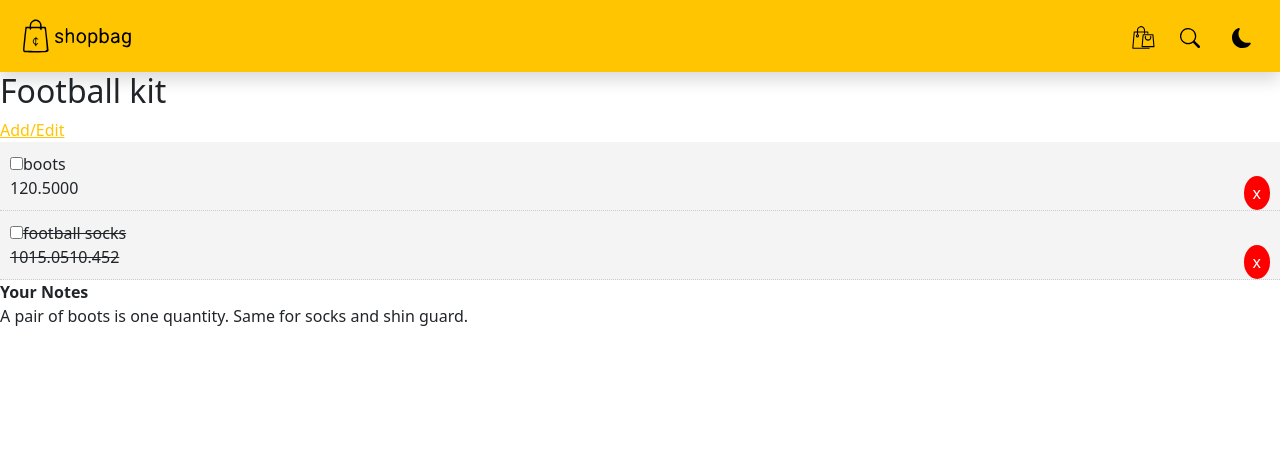
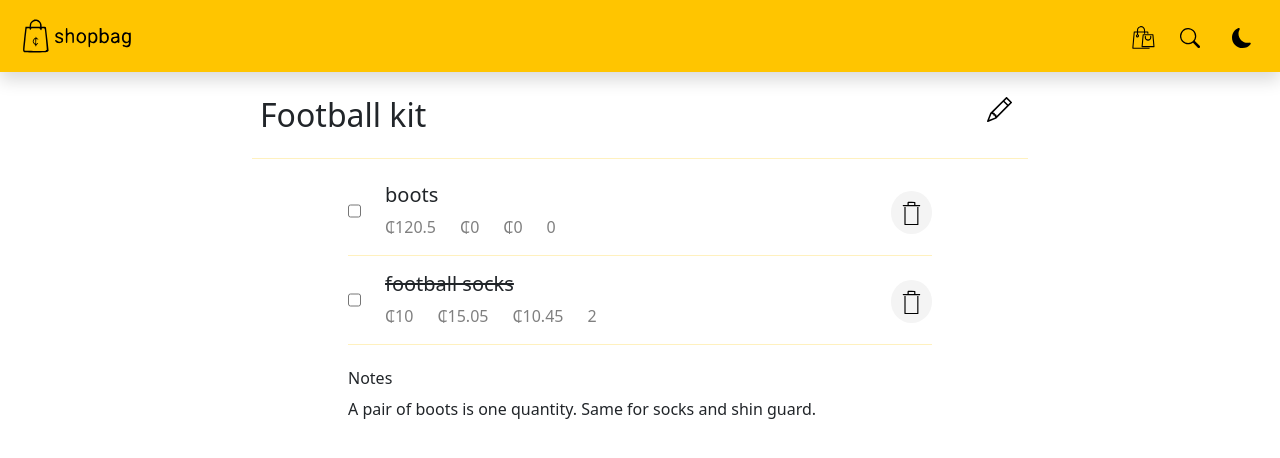
Before and after one commit to GuyTito/shopbag, a Vue app: page /bag/1 in a window 1280 px wide. Shown: the top 458 px of the page. Built offline with nearby package versions, Linux system fonts and the light colour scheme.

Commit message:
styling
styling

```diff
--- a/src/assets/style/_style.scss
+++ b/src/assets/style/_style.scss
@@ -36,3 +36,7 @@
   border-radius: 50px;
   text-align: center;
 }
+
+hr{
+  height: 2px; width:100%; margin:0
+}
--- a/src/components/BagList.vue
+++ b/src/components/BagList.vue
@@ -49,7 +49,5 @@ a:hover, a:focus {
     overflow: hidden;
 }
 
-hr{
-    height: 2px; width:100%; margin:0
-}
+
 </style>
--- a/src/components/Item.vue
+++ b/src/components/Item.vue
@@ -1,13 +1,28 @@
 <template>
-    <div :class="{'is-purchased': item.purchased}" class="item">
-        <input type="checkbox" @change="markPurchased">
-        <span>{{item.item_name}} </span>
+  <div class="d-flex justify-content-between">
     <div>
-            <span>{{item.budget_price}} </span>
-            <span>{{item.market_price}} </span>
-            <span>{{item.bought_price}} </span>
-            <span>{{item.quantity}}</span>
-            <button @click="$emit('del-item', item.item_id)" class="del">x</button>
+      <input
+        type="checkbox"
+        @change="markPurchased"
+        class="float-start mt-3 form-check"
+      />
+      <div class="float-start mx-4">
+        <div :class="{ 'is-purchased': item.purchased }">
+          <h5>{{ item.item_name }}</h5>
+        </div>
+        <div class="text-black-50">
+          <span>₵{{ item.budget_price }} </span>
+          <span class="ms-4">₵{{ item.market_price }} </span>
+          <span class="ms-4">₵{{ item.bought_price }} </span>
+          <span class="ms-4">{{ item.quantity }}</span>
+        </div>
+      </div>
+    </div>
+
+    <div class="mt-2">
+      <div @click="$emit('del-item', item.item_id)" class="bg-secondary rounded-circle p-2" >
+        <img src="@/assets/icons/bin.svg" alt="trash" height="25" width="25" />
+      </div>
     </div>
   </div>
 </template>
@@ -16,32 +31,19 @@
 export default {
   name: "Item",
   props: ["item"],
-    methods:{
-        markPurchased(){
-            this.item.purchased = !this.item.purchased
-        }
-    }
-}
+  methods: {
+    markPurchased() {
+      this.item.purchased = !this.item.purchased;
+    },
+  },
+};
 </script>
 
 <style scoped>
-    .item{
-        background: #f4f4f4;
-        padding: 10px;
-        border-bottom: 1px #ccc dotted;
-    }
 .is-purchased {
   text-decoration: line-through;
 }
-    .del {
-        background: #ff0000;
-        color: #fff;
-        border: none;
-        padding: 5px 9px;
-        border-radius: 50%;
-        cursor: pointer;
-        float: right;
-    }
+
 /* @media (prefers-color-scheme: dark) {
         .item {
             color: #eee;
--- /dev/null
+++ b/src/components/Subheading.vue
@@ -0,0 +1,23 @@
+<template>
+  <div class="d-flex justify-content-between mb-2">
+      <div class="mx-2">{{heading}}</div>
+      <router-link class="mx-3" to="`/${where}`">
+        <img
+          src="`@/assets/icons/${icon}.svg`"
+          alt={{icon}}
+          height="25"
+          width="25"
+        />
+      </router-link>
+    </div>
+</template>
+
+<script>
+export default {
+    props: ["<h2>heading</h2>", "where", "icon"]
+}
+</script>
+
+<style>
+
+</style>
--- a/src/views/BagPage.vue
+++ b/src/views/BagPage.vue
@@ -1,13 +1,30 @@
 <template>
-<!-- list of items -->
-  <div>
-    <h2> {{bag.bag_name}} </h2>
-    <router-link :to="`/edit/${bag.bag_id}`">Add/Edit</router-link>
+  <!-- list of items -->
+  <div class="container-fluid mt-4 page-head">
+    <div class="d-flex justify-content-between mb-2">
+      <h2 class="mx-2">{{ bag.bag_name }}</h2>
+      <router-link :to="`/edit/${bag.bag_id}`" class="mx-3">
+        <img
+          src="@/assets/icons/pencil.svg"
+          alt="edit"
+          height="25"
+          width="25"
+        />
+      </router-link>
+    </div>
 
-    <div v-for="item in bag.items" :key="item.item_id">
-      <Item :item="item" @del-item="removeItem" />
+    <hr class="bg-primary" />
+
+    <div class="v-center  p-2">
+      <div v-for="item in bag.items" :key="item.item_id">
+        <Item :item="item" @del-item="removeItem" />
+        <hr class="bg-primary" />
+      </div>
+      <div class="mt-4">
+        <h6>Notes</h6>
+        {{ bag.comment }}
+      </div>
     </div>
-    <p> <b>Your Notes</b> <br> {{bag.comment}} </p>
   </div>
 </template>
 
@@ -15,32 +32,31 @@
 // import ShoppingItems from "../components/ShoppingItems";
 // import AddItem from "../components/AddItem";
 import Item from "../components/Item";
-
+import Subheading from "../components/Subheading.vue";
 
 export default {
-  name: 'BagPage',
-  components: {Item },
-  data(){
+  name: "BagPage",
+  components: { Item, Subheading },
+  data() {
     return {
-      bagId: this.$route.params.id
-    }
+      bagId: this.$route.params.id,
+    };
   },
   computed: {
-    bag(){
-      return this.$store.getters.getBag(this.bagId)
-    }
+    bag() {
+      return this.$store.getters.getBag(this.bagId);
+    },
   },
-  methods:{
+  methods: {
     removeItem(itemId) {
-      this.$store.dispatch('removeItem', {
+      this.$store.dispatch("removeItem", {
         bagId: this.bagId,
-        itemId: itemId
-      })
-    }
-  }
-}
+        itemId: itemId,
+      });
+    },
+  },
+};
 </script>
 
 <style scoped>
-
 </style>
--- a/src/views/BagsPage.vue
+++ b/src/views/BagsPage.vue
@@ -2,7 +2,7 @@
   <div class="container-fluid mt-4 page-head">
     <div class="d-flex justify-content-between mb-2">
       <div class="mx-2">Your Shopping Bags</div>
-      <router-link class="mx-3" to="/add">
+      <router-link to="/add" class="mx-3">
         <img
           src="@/assets/icons/add.svg"
           alt="add"
@@ -12,7 +12,7 @@
       </router-link>
     </div>
 
-    <hr style="height: 2px; width: 100%; margin: 0" class="bg-primary" />
+    <hr class="bg-primary" />
 
     <!-- list of bag links -->
     <BagList :bags="bags" @remove-bag="removeBag" />
```
Also changed, not shown: src/assets/icons/pencil.svg (added). Lines whose indentation alone changed are shown as unchanged.
